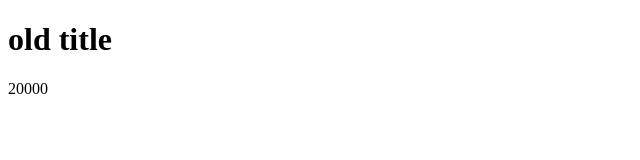
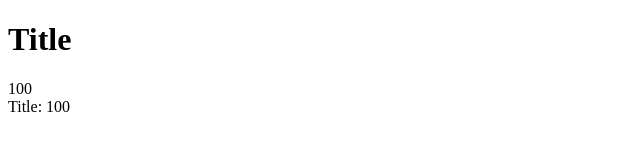
Before and after one commit to keen-wang/keen-vue, a website built with webpack: page demo/index.html in a window 1280 px wide. Shown: the whole page, without its empty margins (0-640 px from the left). Built offline with nearby package versions, Linux system fonts and the light colour scheme.

Commit message:
✨ 4.8 实现计算属性 computed 和 lazy

```diff
--- a/demo/index.html
+++ b/demo/index.html
@@ -9,6 +9,7 @@
 <body>
  <h1 id="title"></h1>
  <div id="app"></div>
+ <div id="computed"></div>
  <script>
   //  const map = new Map();
   //  const wMap = new WeakMap();
--- a/demo/index.ts
+++ b/demo/index.ts
@@ -1,4 +1,4 @@
-import { registerEffect, reactive } from './reactive'
+import { registerEffect, reactive, computed } from './reactive'
 // 原始数据
 const originData: any = { text: 1, title: "old title", showText: true }
 // 原始数据代理
@@ -7,29 +7,44 @@ const data = reactive(originData)
 let text: number | undefined = undefined
 let title: string | undefined = undefined
 
+// textEffect
 registerEffect(() => {
-    // titleEffect 嵌套在 textEffect 中
-    registerEffect(() => {
-        title = data.title
-        console.log('title change!', title);
-        document.getElementById("title")!.innerText = title || ""
-    }, {
-        label: "titleEffect"
-    })
-    // 副作用函数对属性修改，触发无限递归执行副作用函数
-    text = data.text++
+    text = data.text
     console.log('text change!', text);
-    document.getElementById("app")!.innerText = text + "    "
+    document.getElementById("app")!.innerText = text + ""
 }, {
-    scheduler(fn) {
-        setTimeout(fn);
-    },
+    // scheduler(fn) {
+    //     setTimeout(fn);
+    // },
     label: "textEffect"
+})
+
+
+// titleEffect
+registerEffect(() => {
+    title = data.title
+    console.log('title change!', title);
+    document.getElementById("title")!.innerText = title || ""
+}, {
+    label: "titleEffect"
+})
+
+// 计算属性获取 text + title
+const getTextAndTitle = computed(() => (data.title + ": " + data.text))
+
+registerEffect(()=>{
+    // 读取四次getTextAndTitle.value, 计算属性的副作用函数只执行一次
+    console.log('computed getTextAndTitle change!1', getTextAndTitle.value);
+    console.log('computed getTextAndTitle change!2', getTextAndTitle.value);
+    console.log('computed getTextAndTitle change!3', getTextAndTitle.value);
+    document.getElementById("computed")!.innerText = getTextAndTitle.value
+}, {
+    label: "textAndTitleEffect"
 })
 
 setTimeout(() => {
     console.log('one second later',);
     data.text = 20000
-    console.log("期望 textEffect 副作用函数在此之后发生")
-    // data.title = "Title"
+    data.title = "Title"
+    data.text = 100
 }, 1000);
--- a/demo/reactive/index.ts
+++ b/demo/reactive/index.ts
@@ -1,12 +1,13 @@
 interface EffectFuncOptions {
-    label?: string,
-    scheduler?: (fn: Function) => void
+    label: string,
+    scheduler?: (fn: Function) => void,
+    lazy?: boolean
 }
 class EffectFunc extends Function {
     constructor() {
         super()
     }
-    options?: EffectFuncOptions = {}
+    options?: EffectFuncOptions = { label: "" }
     deps?: Set<Function>[]
 }
 
@@ -84,7 +85,7 @@ let activeEffect: EffectFunc | undefined
  */
 const effectStack: any[] = []
 /*注册副作用函数*/
-export function registerEffect(fn: Function, options: EffectFuncOptions = {}) {
+export function registerEffect(fn: Function, options: EffectFuncOptions = { label: "" }): EffectFunc {
     // A方式: 原本没有闭包的情况下，activeEffect 在读取变量时没有及时修改，导致出现 effect 挂在错误的 key 上
     //  set() => fn() => get() => 将key和当前activeEffect绑定，此时的activeEffect指向的可能是错的。
     /*
@@ -100,15 +101,20 @@ export function registerEffect(fn: Function, options: EffectFuncOptions = {}) {
         activeEffect = effectFn;
         console.warn('[effectFn] activeEffect change1:', activeEffect?.options?.label);
         effectStack.push(effectFn)
-        fn()
+        const res = fn()
         effectStack.pop()
         activeEffect = effectStack[effectStack.length - 1]
         console.warn('[effectFn] activeEffect change2:', activeEffect?.options?.label);
+        return res
     }
     // deps 用于存储该副作用函数关联的对象属性
     effectFn.deps = [] as any[]
     effectFn.options = options
-    effectFn()
+    // 只有在非lazy的时候才执行副作用
+    if (!options.lazy) {
+        effectFn()
+    }
+    return effectFn
 }
 /** 重置副作用的对象属性的关联 */
 function cleanup(effectFn: EffectFunc) {
@@ -119,3 +125,40 @@ function cleanup(effectFn: EffectFunc) {
         effectFn.deps.length = 0
     }
 }
+
+/**
+ * 实现computed函数
+ * 只有当读取计算属性的值时才会去执行副作用函数
+ */
+export function computed(getter: EffectFunc): { value: any } {
+    //value 用于缓存上一次取到的值
+    let value: any
+    // dirty 标识是否需要重新计算属性
+    let dirty = true
+    // 计算副作用函数执行次数
+    let count = 0
+    const effectFn = registerEffect(getter, {
+        lazy: true,
+        label: "computedEffect",
+        scheduler() {
+            // 每次触发副作用函数时不执行副作用函数，将dirty标明被修改，下次获取值时执行副作用函数
+            dirty = true
+            // 将obj设为响应式： 属性值发生改变时触发trigger
+            trigger(obj, "value")
+        }
+    })
+    const obj = {
+        get value() {
+            if (dirty) {
+                value = effectFn()
+                console.warn('[computed] effectFn work!', count++);
+                // dirty 设置false, 利用缓存减少副作用函数执行次数
+                dirty = false
+            }
+            // 将obj设为响应式： 属性值被读取时触发trace
+            trace(obj, 'value')
+            return value;
+        }
+    }
+    return obj
+}
```
